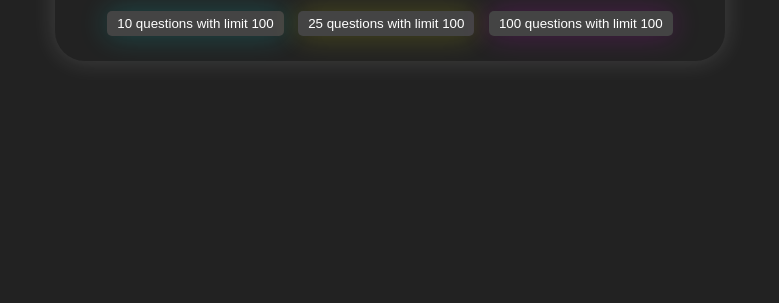
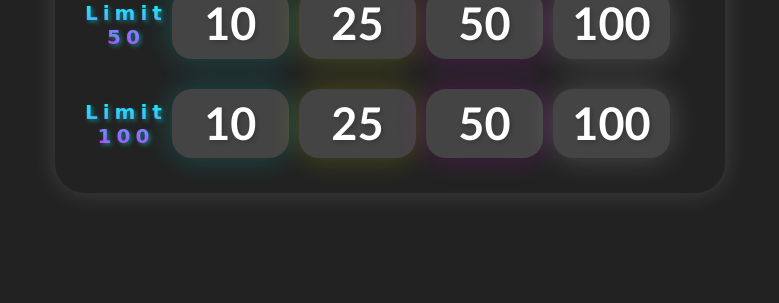
Before and after one commit to dphdmn/multiplicationgame, a plain HTML site: page index.html in a window 1280 px wide. Shown: the part 513-816 px from the top of the page, without its empty margins (250-1029 px from the left). Drawn offline with nearby package versions, Linux system fonts and the light colour scheme; a script that the page names is missing.

Commit message:
more quick start buttons with ugly design

```diff
--- a/index.html
+++ b/index.html
@@ -27,29 +27,84 @@
             box-shadow: 0 0 25px rgba(255, 255, 255, 0.15);
             text-align: center;
         }
+        #settings label,
+        #settings button {
+            margin: 5px;
+            color: #fff;
+            background-color: #444;
+            border: none;
+            border-radius: 20px;
+            padding: 5px 10px;
+            cursor: pointer;
 
+        }
         #resultsWindow {
             margin-left: 100px;
             min-width: 600px;
         }
 
         #quick {
-            margin-top: -100px;
+            margin-top: -400px;
             position: relative;
-            top: 200px;
+            top: 450px;
+        }
+        .quick-start-column {
+          display: inline-block;
+          vertical-align: top;
+          margin-right: 20px;
+          padding: 10px;
+          display: flex;
+          justify-content: space-between;
         }
 
-        #quick-start-1 {
-            box-shadow: 0 0 30px rgba(0, 255, 255, 0.2);
+        .quick-start-column h2 {
+          position: relative;
+          display: inline-block;
+          font-size: 20px;
+          margin-bottom: 10px;
+          color: #333;
+          padding-bottom: 5px;
+          font-family: 'Indie Flower', cursive;
+          letter-spacing: 5px;
+          text-shadow: 2px 2px 4px rgba(0, 255, 255, 0.4);
+          background: linear-gradient(cyan, magenta);
+          -webkit-background-clip: text;
+          -webkit-text-fill-color: transparent;
         }
 
-        #quick-start-2 {
-            box-shadow: 0 0 30px rgba(255, 255, 0, 0.2);
+        .quick-start-column button[id^="quick-start-"] {
+          display: block;
+          width: 100%;
+          padding: 10px 30px;
+          border: none;
+          border-radius: 20px;
+          font-size: 45px;
+          font-weight: bold;
+          text-align: center;
+          line-height: 1;
+          cursor: pointer;
+          background-color: cyan;
+          color: white;
+          font-family: Calibri;
+          text-shadow: 2px 2px 4px rgba(0, 0, 0, 0.2);
         }
 
-        #quick-start-3 {
-            box-shadow: 0 0 30px rgba(255, 0, 255, 0.2);
+        .quick-start-column button[id^="quick-start-"][id$="-10"] {
+          box-shadow: 0 0 30px rgba(0, 255, 255, 0.2);
         }
+
+        .quick-start-column button[id^="quick-start-"][id$="-25"] {
+          box-shadow: 0 0 30px rgba(255, 255, 0, 0.2);
+        }
+
+        .quick-start-column button[id^="quick-start-"][id$="-50"] {
+          box-shadow: 0 0 30px rgba(255, 0, 255, 0.2);
+        }
+
+        .quick-start-column button[id^="quick-start-"][id$="-100"] {
+          box-shadow: 0 0 30px rgba(255, 255, 255, 0.2);
+        }
+
 
         h1 {
             margin-top: 0;
@@ -106,20 +161,9 @@
 
         #settings {
             position: relative;
-            top: -100px;
+            top: -200px;
             display: block;
             min-width: 670px;
-        }
-
-        #settings label,
-        #settings button {
-            margin: 5px;
-            color: #fff;
-            background-color: #444;
-            border: none;
-            border-radius: 5px;
-            padding: 5px 10px;
-            cursor: pointer;
         }
 
         #start-btn {
@@ -259,10 +303,28 @@
         </select>
         <button id="start-btn">Start</button>
         <div class="container" id="quick">
-            <h1>Quick start</h1>
-            <button id="quick-start-1">10 questions with limit 100</button>
-            <button id="quick-start-2">25 questions with limit 100</button>
-            <button id="quick-start-3">100 questions with limit 100</button><br>
+          <h1>Quick start</h1>
+          <div class="quick-start-column">
+            <h2>Limit 10</h2>
+            <button id="quick-start-10-10">10</button>
+            <button id="quick-start-10-25">25</button>
+            <button id="quick-start-10-50">50</button>
+            <button id="quick-start-10-100">100</button>
+          </div>
+          <div class="quick-start-column">
+            <h2>Limit 50</h2>
+            <button id="quick-start-50-10">10</button>
+            <button id="quick-start-50-25">25</button>
+            <button id="quick-start-50-50">50</button>
+            <button id="quick-start-50-100">100</button>
+          </div>
+          <div class="quick-start-column">
+            <h2>Limit 100</h2>
+            <button id="quick-start-100-10">10</button>
+            <button id="quick-start-100-25">25</button>
+            <button id="quick-start-100-50">50</button>
+            <button id="quick-start-100-100">100</button>
+          </div>
         </div>
 
     </div>
@@ -287,31 +349,21 @@
     <script src="https://cdn.jsdelivr.net/npm/chart.js"></script>
     <script type="text/javascript" src="https://unpkg.com/random-js@2.0.0/dist/random-js.min.js"></script>
     <script>
+
         const questionCountSelect = document.getElementById('question-count');
         const limitNumberSelect = document.getElementById('limit-number');
         const startButton = document.getElementById('start-btn');
         const quickStartButtons = document.querySelectorAll('button[id^="quick-start-"]');
 
         // Add event listeners to the quick start buttons
-        quickStartButtons.forEach((button, index) => {
+        quickStartButtons.forEach((button) => {
             button.addEventListener('click', () => {
+                // Extract the difficulty and question count from the button id
+                const [, , difficulty, count] = button.id.split('-');
+                console.log(count, difficulty);
                 // Update the select elements
-                if (index === 0) {
-                    questionCountSelect.value = '10';
-                    limitNumberSelect.value = '100';
-                } else if (index === 1) {
-                    questionCountSelect.value = '25';
-                    limitNumberSelect.value = '100';
-                } else if (index === 2) {
-                    questionCountSelect.value = '100';
-                    limitNumberSelect.value = '100';
-                } else if (index === 3) {
-                    questionCountSelect.value = '5';
-                    limitNumberSelect.value = '1000';
-                } else if (index === 4) {
-                    questionCountSelect.value = '10';
-                    limitNumberSelect.value = '1000';
-                }
+                questionCountSelect.value = count;
+                limitNumberSelect.value = difficulty;
 
                 // Trigger the click event on the Start button
                 startButton.click();
```
